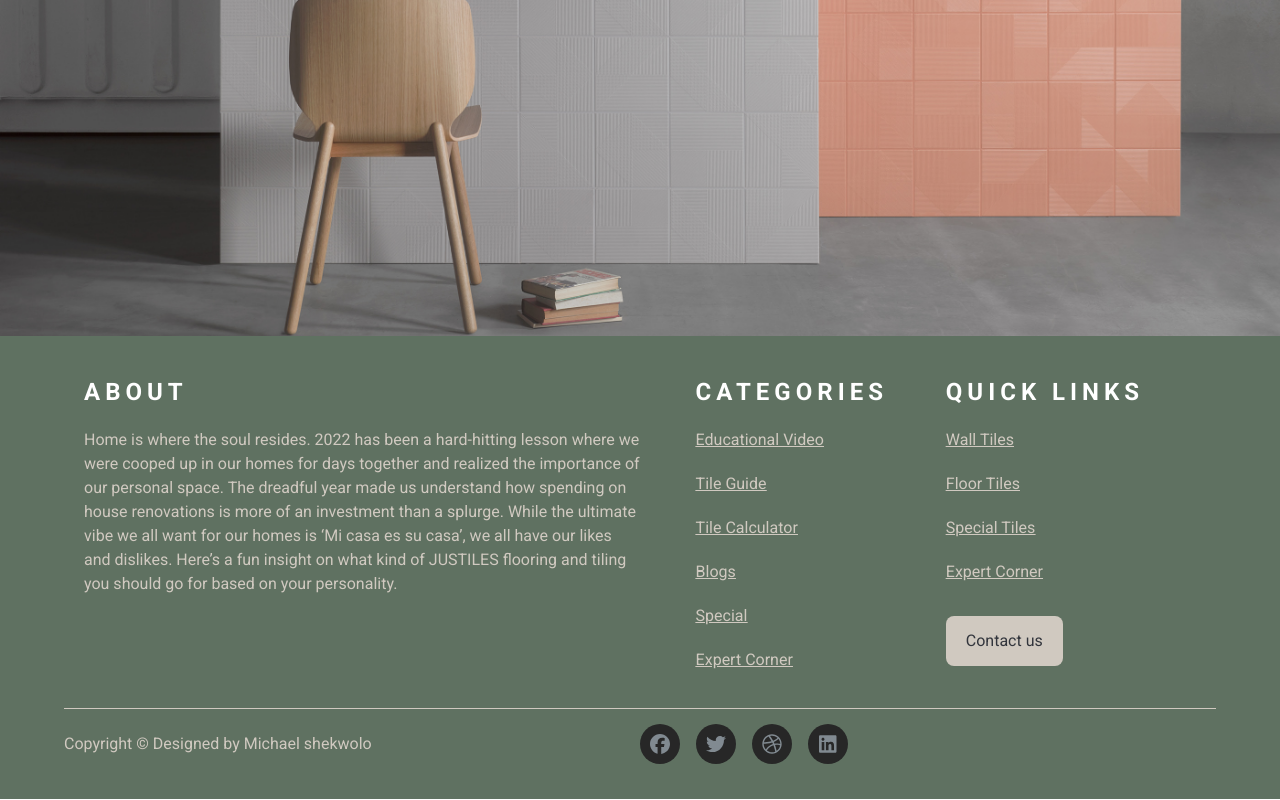
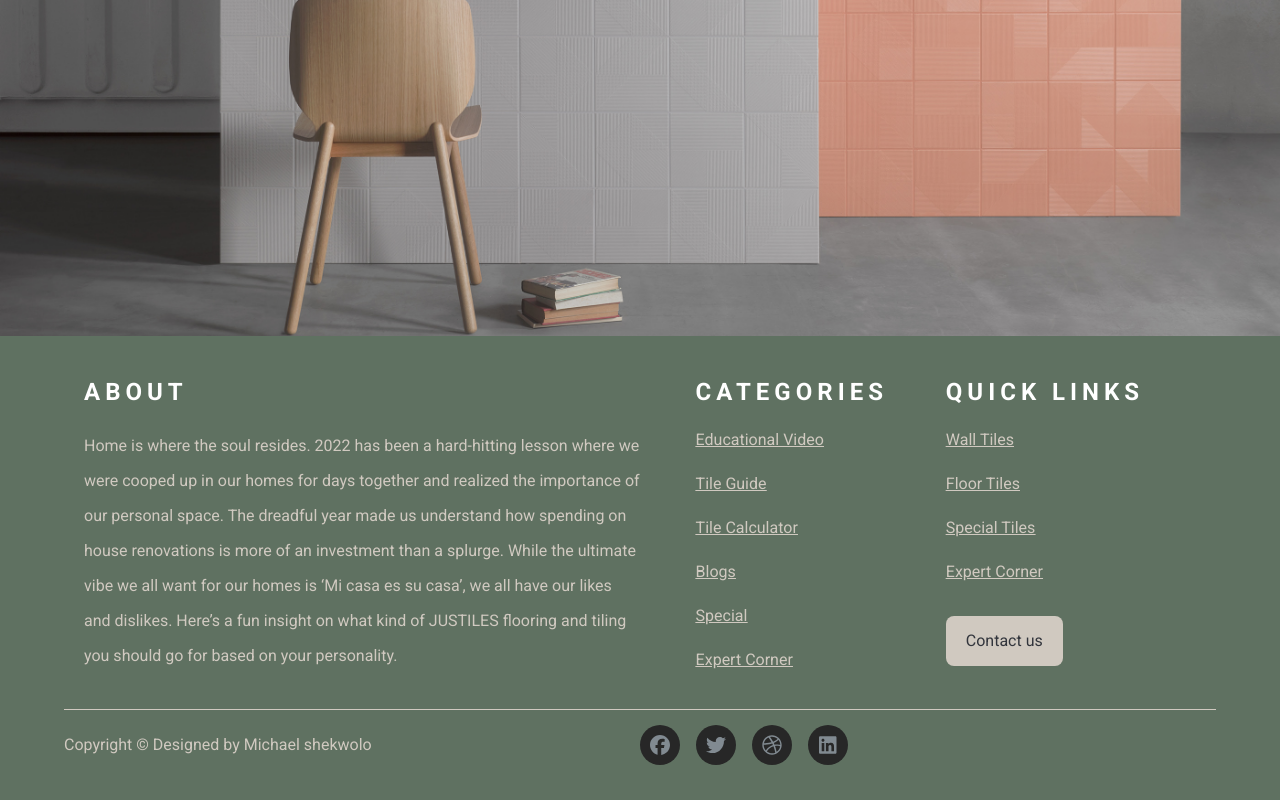
Before and after one commit to heismyke/justiles-main, a Next.js app: page / in a window 1280 px wide. Shown: the part 1144-1944 px from the top of the page. Built offline with nearby package versions, Linux system fonts and the light colour scheme.

Commit message:
justiles

```diff
--- a/src/components/home/Footer.jsx
+++ b/src/components/home/Footer.jsx
@@ -21,7 +21,7 @@ const Footer = () => {
         <div className='w-[100%] pb-4 xl:w-[90%] mx-auto flex flex-col lg:flex-col  px-5 md:px-5 xl:flex-row xl:justify-between'>
           <div className='w-[100%] lg:w-[100%] xl:w-[50%] py-5 '>
             <h6 className='text-2xl text-white tracking-[5px] pb-5 font-bold'>ABOUT</h6>
-            <p className='text-[#D0C9C0]'>Home is where the soul resides. 2022 has been a hard-hitting lesson where we were cooped up in our homes for days together and realized the importance of our personal space. The dreadful year made us understand how spending on house renovations is more of an investment than a splurge. While the ultimate vibe we all want for our homes is ‘Mi casa es su casa’, we all have our likes and dislikes. Here’s a fun insight on what kind of JUSTILES flooring and tiling you should go for based on your personality.</p>
+            <p className='text-[#D0C9C0] leading-[35px]'>Home is where the soul resides. 2022 has been a hard-hitting lesson where we were cooped up in our homes for days together and realized the importance of our personal space. The dreadful year made us understand how spending on house renovations is more of an investment than a splurge. While the ultimate vibe we all want for our homes is ‘Mi casa es su casa’, we all have our likes and dislikes. Here’s a fun insight on what kind of JUSTILES flooring and tiling you should go for based on your personality.</p>
           </div>
           <div className='w-[100%] lg:w-[100%]  xl:w-[45%]  lg:flex '>
             <div className='w-[100%] lg:w-[50%] py-5 '>
```
